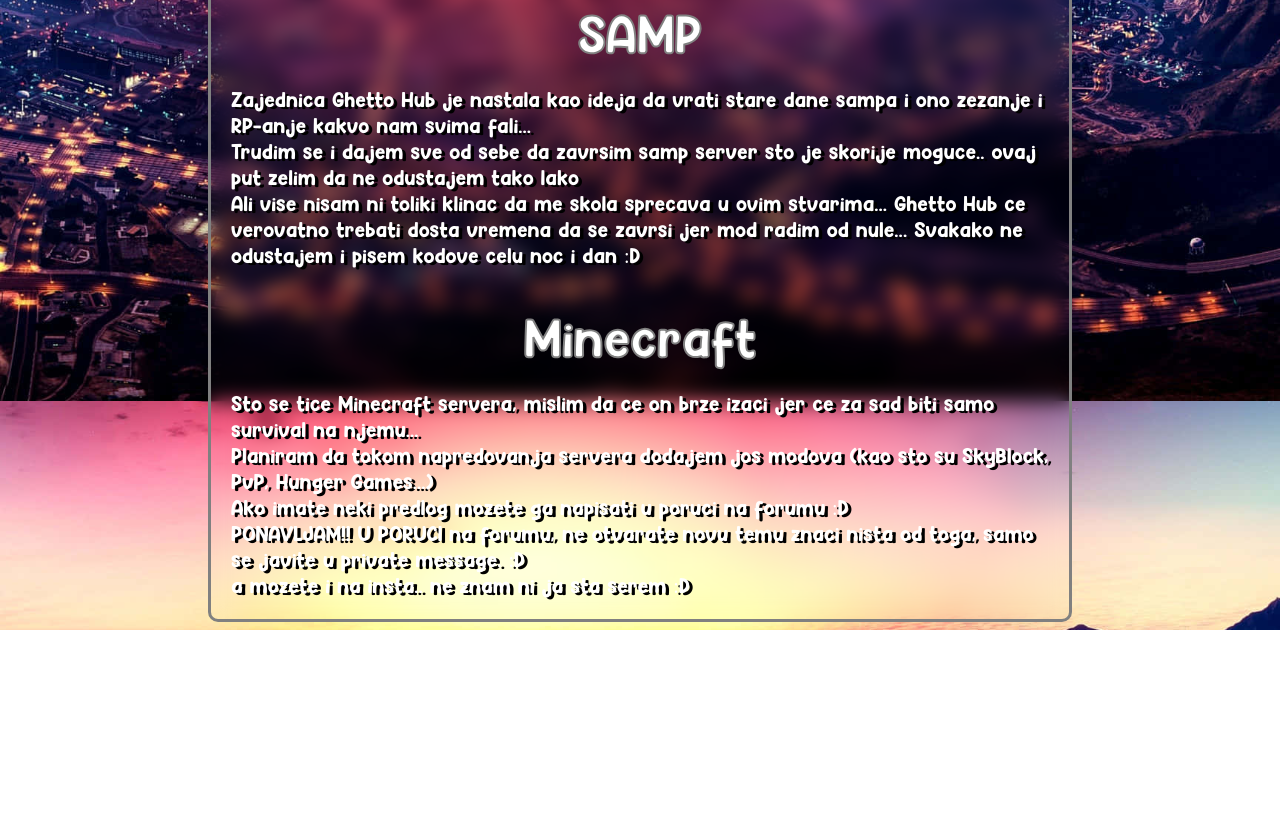
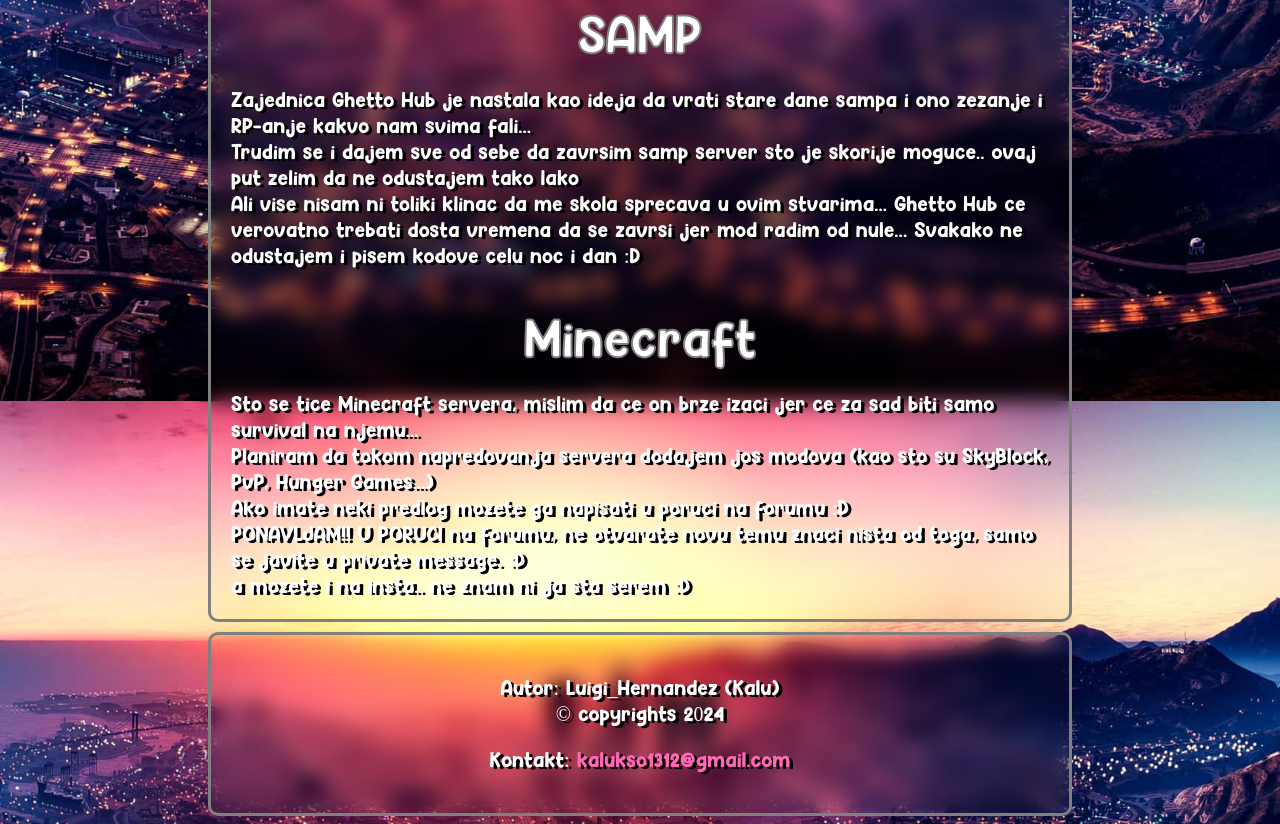
Before and after one commit to kaluhtml/ghetto-hub, a plain HTML site: page index.html in a window 1280 px wide. Shown: the part 399-1223 px from the top of the page. Before the commit the page ends 1029 px from the top, so only its background shows below. Drawn offline with Linux system fonts and the light colour scheme.

Commit message:
Add files via upload

```diff
--- a/index.html
+++ b/index.html
@@ -37,5 +37,12 @@
 			Ako imate neki predlog mozete ga napisati u poruci na forumu :D <br>
 		PONAVLJAM!! U PORUCI na forumu, ne otvarate novu temu znaci nista od toga, samo se javite u private message. :D <br> a mozete i na insta.. ne znam ni ja sta serem :D</p>
 </div>
+<footer class="futer">
+	<center><p>
+		Autor: Luigi_Hernandez (Kalu) <br>
+		&copy; copyrights 2024
+	</p></center>
+	<center><p id="mejl">Kontakt: <a href="mailto:kalukso1312@gmail.com" id="mejllink">kalukso1312@gmail.com</a></p></center>
+</footer>
 </body>
 </html>
--- a/style.css
+++ b/style.css
@@ -176,3 +176,30 @@
 	font-size: 60px;
 	text-shadow: 3.5px 2px black;
 }
+.futer{
+	margin-top: 10px;
+	border-style: solid;
+	border-radius: 10px;
+	border-color: grey;
+	margin-inline: 200px;
+	padding: 20px;
+	backdrop-filter: blur(10px);
+	font-family: paragraf;
+	color: white;
+	font-size: 20px;
+	text-shadow: 3.5px 2px black;
+}
+#mejl {
+
+}
+a:link {
+	color: hotpink;
+	text-decoration: none;
+}
+a:visited {
+  color: lightpink;
+}
+a:hover {
+	transition: 1s;
+	color: white;
+}
```
Also changed, not shown: about.html (+1 -1 lines).
